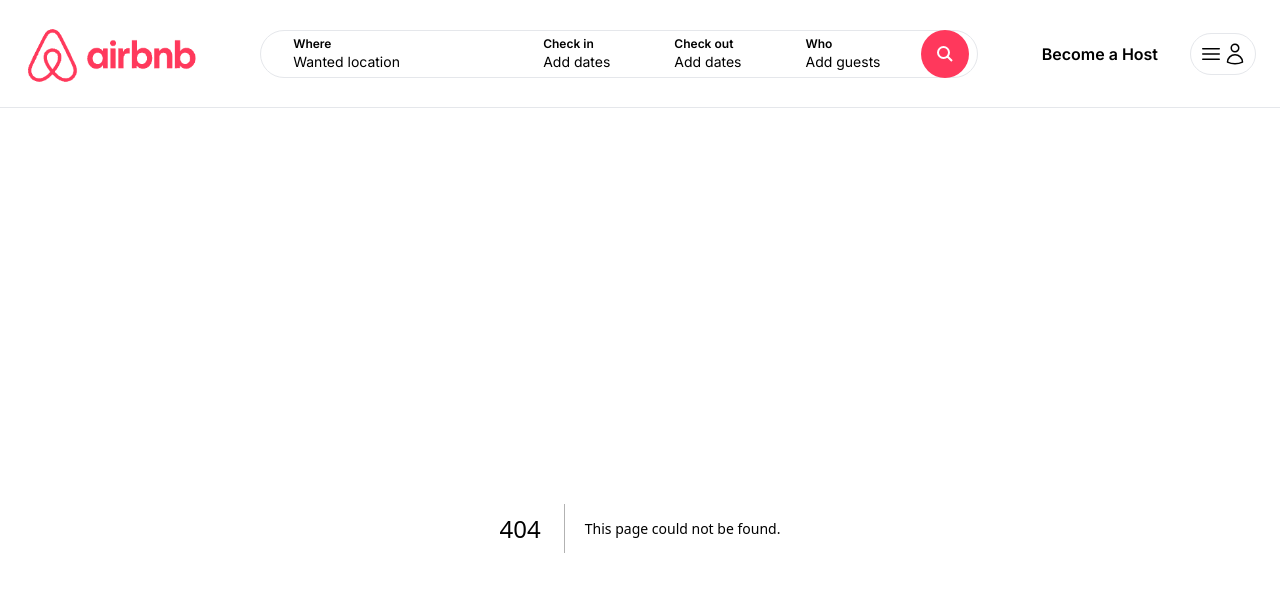
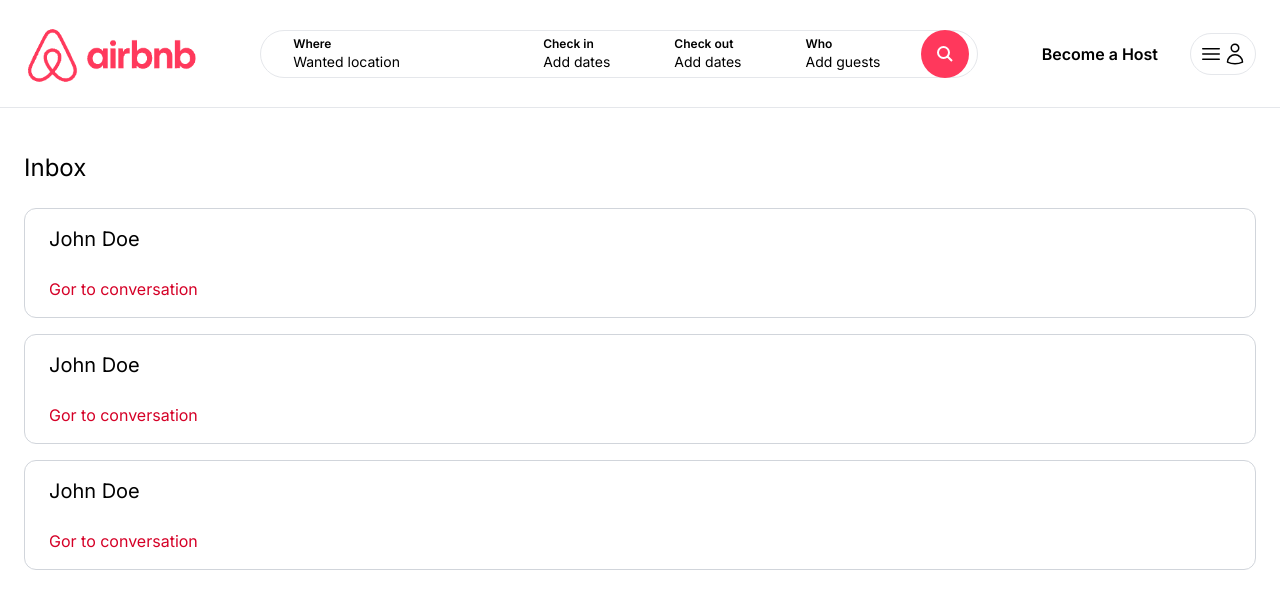
Before and after one commit to ndunguloren96/django-airbnb, a Next.js app in the folder django-airbnb/: page /inbox in a window 1280 px wide. Before the commit this address had no page. Shown: the top 608 px of the page. Built offline with nearby package versions, Linux system fonts and the light colour scheme.

Commit message:
setup static inbox page

```diff
--- /dev/null
+++ b/django-airbnb/app/components/inbox/Conversation.tsx
@@ -0,0 +1,11 @@
+const Conversation = () => {
+    return (
+        <div className="cursor-pointer px-6 py-4 border border-gray-300 rounded-xl">
+            <p className="mb-6 text-xl">John Doe</p>
+
+            <p className="text-airbnb-dark">Gor to conversation</p>
+        </div>
+    )
+}
+
+export default Conversation;
--- /dev/null
+++ b/django-airbnb/app/inbox/page.tsx
@@ -0,0 +1,15 @@
+import Conversation from "../components/inbox/Conversation";
+
+const InboxPage = () => {
+    return (
+        <main className="max-w-[1500px] mx-auto px-6 pb-6 space-y-4">
+            <h1 className="my-6 text-2xl">Inbox</h1>
+
+            <Conversation/>
+            <Conversation/>
+            <Conversation/>
+        </main>
+    )
+}
+
+export default InboxPage;
```
Also changed, not shown: 1 other file (tests, documents, lock files or other folders).
